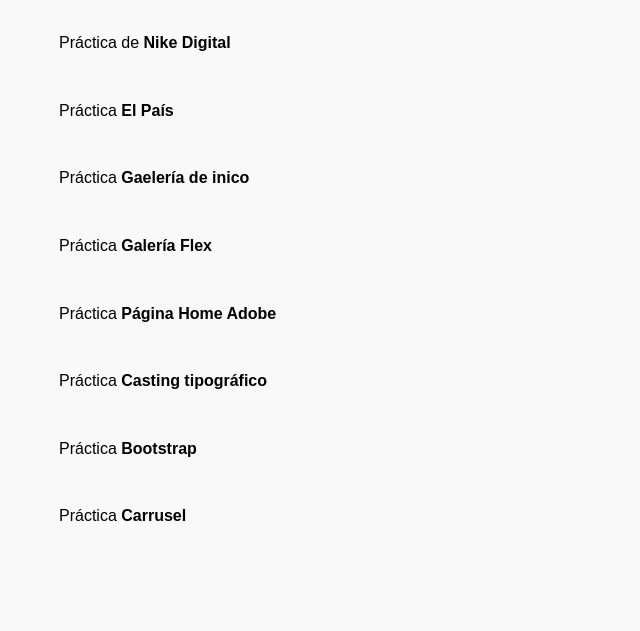
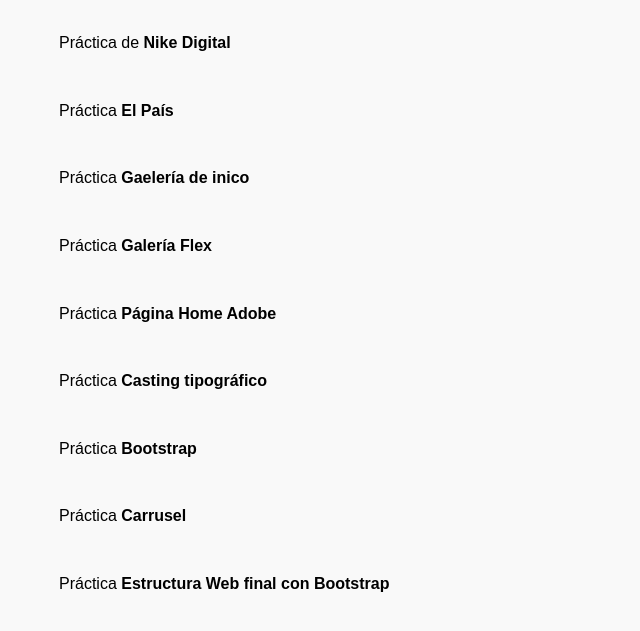
Before and after one commit to Paulaagrnd/TPED1_24_25, a plain HTML site: page index.html in a window 1280 px wide. Shown: the part 129-760 px from the top of the page, without its empty margins (197-837 px from the left). Drawn offline with Linux system fonts and the light colour scheme.

Commit message:
ultimo ejercico

```diff
--- a/index.html
+++ b/index.html
@@ -20,6 +20,7 @@
            <li><a id="sexto"  href="casting_tipografico/index6.html" target="_blank">Práctica <strong>Casting tipográfico</strong></a></li>
            <li><a id="septimo"  href="Sesion21/index.html" target="_blank">Práctica <strong>Bootstrap</strong></a></li>
            <li><a id="octavo"  href="Sesion21/index.html" target="_blank">Práctica <strong>Carrusel</strong></a></li>
+           <li><a id="noveno"  href="webfinal/estructurafinal.html" target="_blank">Práctica <strong>Estructura Web final con Bootstrap</strong></a></li>
 
 
       </ul>
```
